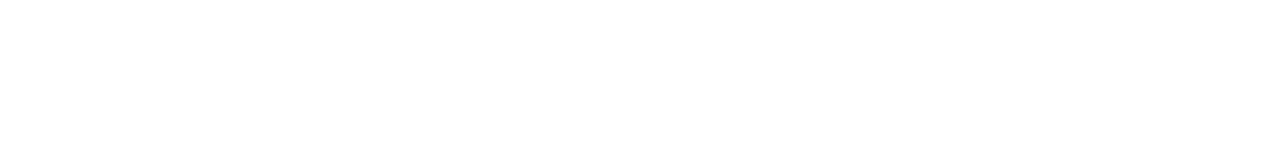
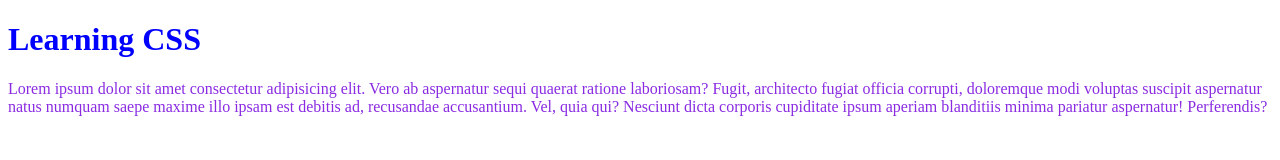
Before and after one commit to leon0113/CSS-course, a plain HTML site: page 00_CSS_Syntax/index.html in a window 1280 px wide. Drawn offline with Linux system fonts and the light colour scheme.

Commit message:
Css syntax

```diff
--- a/00_CSS_Syntax/index.html
+++ b/00_CSS_Syntax/index.html
@@ -4,11 +4,16 @@
 <head>
     <meta charset="UTF-8">
     <meta name="viewport" content="width=device-width, initial-scale=1.0">
+    <link rel="stylesheet" href="style.css">
     <title>Document</title>
 </head>
 
 <body>
-
+    <h1>Learning CSS</h1>
+    <p>Lorem ipsum dolor sit amet consectetur adipisicing elit. Vero ab aspernatur sequi quaerat ratione laboriosam?
+        Fugit, architecto fugiat officia corrupti, doloremque modi voluptas suscipit aspernatur natus numquam saepe
+        maxime illo ipsam est debitis ad, recusandae accusantium. Vel, quia qui? Nesciunt dicta corporis cupiditate
+        ipsum aperiam blanditiis minima pariatur aspernatur! Perferendis?</p>
 </body>
 
 </html>
--- /dev/null
+++ b/00_CSS_Syntax/style.css
@@ -0,0 +1,11 @@
+/* *{
+    margin: 0;
+    padding: 0;
+    box-sizing: border-box;
+} */
+h1{
+    color: blue;
+}
+p{
+    color: blueviolet;
+}
```
